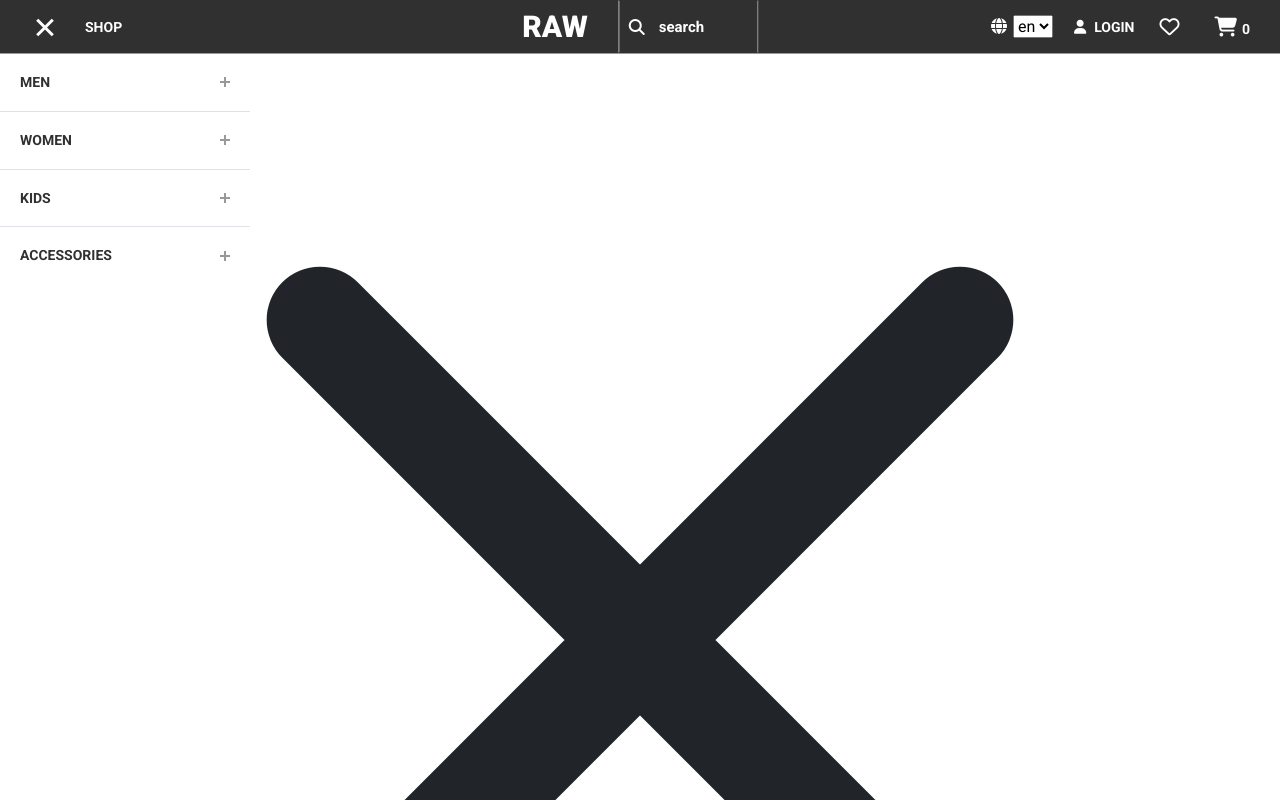
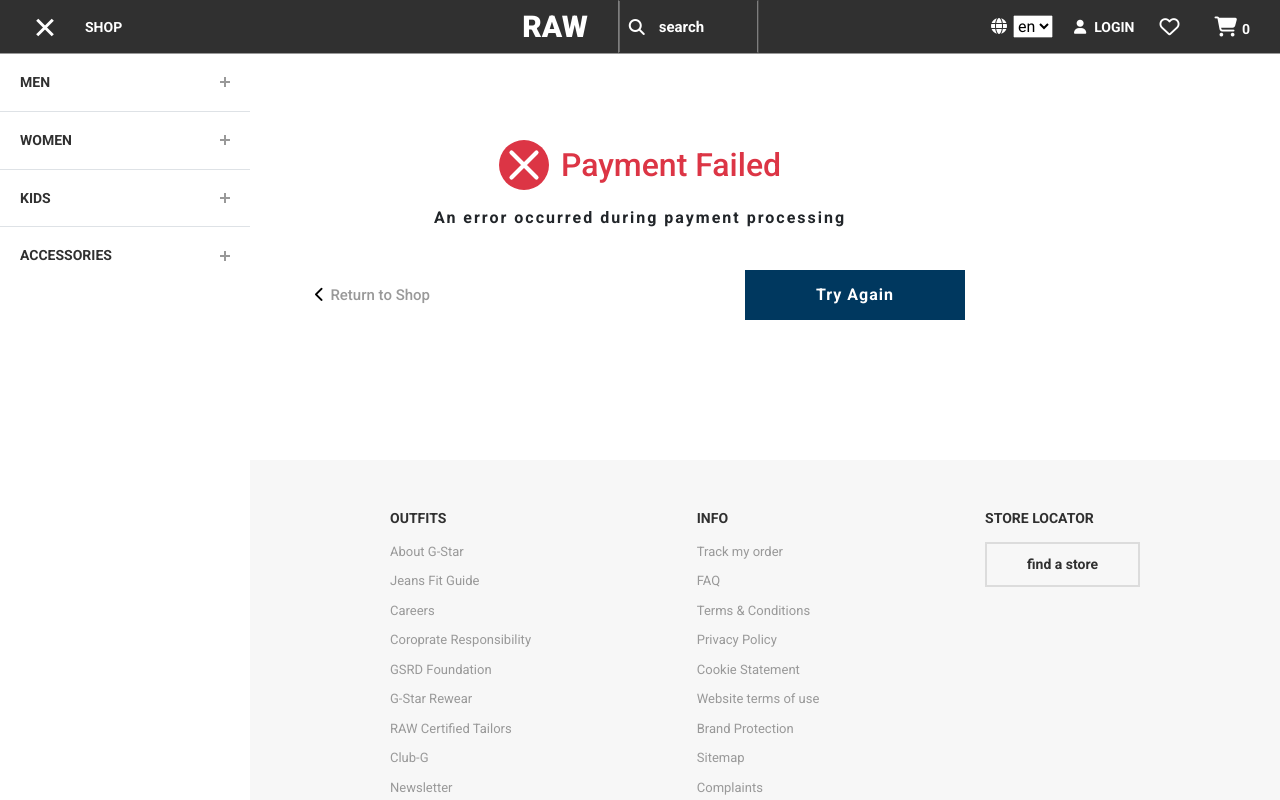
Before and after one commit to islamMohamed29/G-Star, a React (Vite) app: page /payment-failed in a window 1280 px wide. Shown: the top 800 px of the page. Built offline with nearby package versions, Linux system fonts and the light colour scheme.

Commit message:
handle payment successPage and failedPage

```diff
--- a/src/Pages/CheckOut.jsx
+++ b/src/Pages/CheckOut.jsx
@@ -10,9 +10,11 @@
   updateQuantity,
   updateTotalAmount,
 } from "../redux/slices/cart-slice";
+import { MainLoading } from "../components/Loading/MainLoading.jsx";
 export default function CheckOut() {
   const [isProcessing, setIsProcessing] = useState(false);
   const [error, setError] = useState(null);
+  const [isLoading, setIsLoading] = useState(false);
   const isOpen = useSelector((state) => state.layout.navOpen);
   let cartData = useSelector((state) => state.cart.cartItems);
   let subTotal = useSelector((state) => state.cart.subTotal);
@@ -45,6 +47,7 @@
 
   // start payment
   const handlePayment = async (userInfo) => {
+    setIsLoading(true);
     try {
       setIsProcessing(true);
       setError(null);
@@ -82,6 +85,7 @@
   };
   return (
     <div className="checkout_cart">
+      {isLoading && <MainLoading />}
       <div className={`custom-container ${isOpen ? "nav-open" : ""}`}>
         <TopBar isDark={true} />
 
--- a/src/components/Filters/CategoryFilter.jsx
+++ b/src/components/Filters/CategoryFilter.jsx
@@ -165,7 +165,7 @@
           <input
             type="checkbox"
             className="filterCheckBox"
-            name="t_Shirts"
+            name="T-shirts"
             id="tShirtsCheckBox"
             onChange={handleCheckBoxChange}
           />
--- a/src/components/Navbar/Navbar.jsx
+++ b/src/components/Navbar/Navbar.jsx
@@ -241,7 +241,7 @@
                                 </div>
                                 <div className="bottom">
                                   <p>
-                                    {productCart.category} /{" "}
+                                    {productCart.category[0]} /{" "}
                                     {productCart.selectedColor} /{" "}
                                     {productCart.selectedSize} /{" "}
                                     {productCart.quantity}
--- a/src/components/PaymentCallback.jsx
+++ b/src/components/PaymentCallback.jsx
@@ -1,11 +1,12 @@
 import React, { useEffect } from "react";
 import { useNavigate, useSearchParams } from "react-router-dom";
-import { useDispatch } from "react-redux";
+import { useDispatch, useSelector } from "react-redux";
 
 const PaymentCallback = () => {
   const [searchParams] = useSearchParams();
   const navigate = useNavigate();
   const dispatch = useDispatch();
+  let cartData = useSelector((state) => state.cart.cartItems);
 
   useEffect(() => {
     const handlePaymentResponse = () => {
@@ -31,6 +32,7 @@
             currency: searchParams.get("currency"),
             paymentId: searchParams.get("id"),
             createdAt: searchParams.get("created_at"),
+            products: cartData,
             paymentMethod: {
               type: searchParams.get("source_data.type"),
               subType: searchParams.get("source_data.sub_type"),
--- a/src/components/PaymentFailed.jsx
+++ b/src/components/PaymentFailed.jsx
@@ -1,16 +1,20 @@
 import React from "react";
 import { useLocation, Link } from "react-router-dom";
+import Resources from "../locales/Resources.json";
 
 const PaymentFailed = () => {
   const location = useLocation();
   const error =
     location.state?.error || "An error occurred during payment processing";
 
+  let currentLanguage = localStorage.getItem("language")
+    ? localStorage.getItem("language")
+    : "en";
   return (
-    <div className="flex items-center justify-center min-h-screen bg-gray-100">
-      <div className="bg-white p-8 rounded-lg shadow-md max-w-md w-full">
-        <div className="text-center">
-          <div className="w-16 h-16 bg-red-100 rounded-full flex items-center justify-center mx-auto mb-4">
+    <div className="callback_page">
+      <div className="wrapper">
+        <div className="head">
+          <div className="icon_failed">
             <svg
               className="w-8 h-8 text-red-500"
               fill="none"
@@ -25,25 +29,19 @@
               />
             </svg>
           </div>
-          <h2 className="text-2xl font-bold text-gray-800 mb-4">
-            Payment Failed
-          </h2>
-          <p className="text-gray-600 mb-6">{error}</p>
-
-          <div className="space-y-4">
-            <Link
-              to="/checkout"
-              className="block w-full bg-blue-500 text-white py-2 px-4 rounded hover:bg-blue-600 transition"
-            >
-              Try Again
-            </Link>
-            <Link
-              to="/shop"
-              className="block w-full bg-gray-200 text-gray-700 py-2 px-4 rounded hover:bg-gray-300 transition"
-            >
-              Return to Shop
-            </Link>
-          </div>
+          <h2 className="title_faild">Payment Failed</h2>
+        </div>
+        <p className="message">{error}</p>
+        <div className="actions_bottom">
+          <Link to={"/shop"} className={`header_link`}>
+            <span className="icon_left">
+              <i class="fa-solid fa-chevron-left"></i>
+            </span>
+            Return to Shop
+          </Link>
+          <Link className="large_button" to="/checkout/shopping-bag">
+            Try Again
+          </Link>
         </div>
       </div>
     </div>
--- a/src/components/PaymentSuccess.jsx
+++ b/src/components/PaymentSuccess.jsx
@@ -1,21 +1,20 @@
 import React from "react";
 import { useLocation, Link } from "react-router-dom";
+import Resources from "../locales/Resources.json";
 
 const PaymentSuccess = () => {
   const location = useLocation();
   const orderDetails = location.state?.orderDetails;
-
+  let currentLanguage = localStorage.getItem("language")
+    ? localStorage.getItem("language")
+    : "en";
+  console.log(orderDetails, "orderDetails");
   return (
-    <div className="flex items-center justify-center min-h-screen bg-gray-100">
-      <div className="bg-white p-8 rounded-lg shadow-md max-w-md w-full">
-        <div className="text-center">
-          <div className="w-16 h-16 bg-green-100 rounded-full flex items-center justify-center mx-auto mb-4">
-            <svg
-              className="w-8 h-8 text-green-500"
-              fill="none"
-              stroke="currentColor"
-              viewBox="0 0 24 24"
-            >
+    <div className="callback_page">
+      <div className="wrapper">
+        <div className="head">
+          <div className="icon_success">
+            <svg fill="none" stroke="currentColor" viewBox="0 0 24 24">
               <path
                 strokeLinecap="round"
                 strokeLinejoin="round"
@@ -24,37 +23,38 @@
               />
             </svg>
           </div>
-          <h2 className="text-2xl font-bold text-gray-800 mb-4">
-            Payment Successful!
-          </h2>
-          <p className="text-gray-600 mb-6">Thank you for your purchase.</p>
+          <h2>Payment Successful !</h2>
+        </div>
+
+        <p className="message">Thank you for your purchase.</p>
 
         {orderDetails && (
-            <div className="text-left bg-gray-50 p-4 rounded-lg mb-6">
-              <h3 className="font-semibold mb-2">Order Details:</h3>
-              <p>Order ID: {orderDetails.orderId}</p>
+          <div className="order_details">
+            <h4>Order Details:</h4>
+
             <p>
-                Amount: {(orderDetails.amount / 100).toFixed(2)}{" "}
+              <span>Order ID:</span> {orderDetails.orderId}
+            </p>
+            <p>
+              <span>Amount:</span> {(orderDetails.amount / 100).toFixed(2)}{" "}
               {orderDetails.currency}
             </p>
-              <p>Payment Method: {orderDetails.paymentMethod.subType}</p>
+            <p>
+              <span>Payment Method:</span> {orderDetails.paymentMethod.subType}
+            </p>
           </div>
         )}
 
-          <div className="space-y-4">
-            <Link
-              to="/shop"
-              className="block w-full bg-blue-500 text-white py-2 px-4 rounded hover:bg-blue-600 transition"
-            >
-              Continue Shopping
+        <div className="actions_bottom">
+          <Link to={"/shop"} className={`header_link `}>
+            <span className="icon_left">
+              <i class="fa-solid fa-chevron-left"></i>
+            </span>
+            {Resources["continueShopping"][currentLanguage]}
           </Link>
-            <Link
-              to="/orders"
-              className="block w-full bg-gray-200 text-gray-700 py-2 px-4 rounded hover:bg-gray-300 transition"
-            >
+          <Link className="large_button" to="/orders">
             View Orders
           </Link>
-          </div>
         </div>
       </div>
     </div>
--- a/src/json/products.js
+++ b/src/json/products.js
@@ -12,7 +12,7 @@
     brand: "Outfits",
     category: "T_Shirts",
     gender: "men",
-    category: ["t_Shirts", "sweats", "shirts"],
+    category: ["T-shirts", "sweats", "shirts"],
     colors: ["White", "Red"],
     sales: 60,
     discount: 10,
@@ -148,7 +148,7 @@
     price: 99.95,
     brand: "Outfits",
     colors: ["White"],
-    category: ["t_Shirts", "sweats", "shirts"],
+    category: ["T-shirts", "sweats", "shirts"],
     gender: "men",
     sales: 90,
     discount: 20,
--- a/src/sass/components/_MainLoading.scss
+++ b/src/sass/components/_MainLoading.scss
@@ -4,6 +4,11 @@
   display: flex;
   justify-content: center;
   align-items: center;
+  position: fixed;
+  top: 0;
+  left: 0;
+  background-color: hsla(0, 0%, 100%, 0.5);
+  z-index: 99999999999999;
 }
 
 .loader {
--- a/src/sass/main.scss
+++ b/src/sass/main.scss
@@ -9,6 +9,7 @@
 @use "./pages/home";
 @use "./pages/shop";
 @use "./pages/searchPage";
+@use "./pages/paymentCallback";
 @use "./utils/globals";
 @use "./pages/productDetails";
 @use "./components/sideAccordion";
--- /dev/null
+++ b/src/sass/pages/_paymentCallback.scss
@@ -0,0 +1,78 @@
+.callback_page {
+  h3,
+  p,
+  h4 {
+    margin: 0;
+  }
+  a {
+    text-decoration: none;
+  }
+  padding: 140px 0 100px;
+  .wrapper {
+    display: flex;
+    flex-direction: column;
+    justify-content: center;
+    align-items: center;
+    row-gap: 16px;
+    .head {
+      display: flex;
+      align-items: center;
+      justify-content: center;
+      column-gap: 12px;
+      h2 {
+        margin: 0;
+        color: #73c21e;
+      }
+      h2.title_faild {
+        color: #dc3545;
+      }
+    }
+    .icon_success {
+      display: flex;
+      justify-content: center;
+      align-items: center;
+      width: 50px;
+      height: 50px;
+      background-color: #73c21e;
+      color: #fff;
+      border-radius: 50%;
+    }
+    .icon_failed {
+      display: flex;
+      justify-content: center;
+      align-items: center;
+      width: 50px;
+      height: 50px;
+      background-color: #dc3545;
+      color: #fff;
+      border-radius: 50%;
+    }
+
+    p.message {
+      font-weight: bold;
+      text-align: center;
+      width: 100%;
+      letter-spacing: 2px;
+    }
+
+    .order_details {
+      display: flex;
+      align-items: flex-start;
+      justify-content: center;
+      flex-direction: column;
+      gap: 6px;
+      p {
+        span {
+          font-weight: bold;
+          font-size: 14px;
+        }
+      }
+    }
+    .actions_bottom {
+      margin-top: 24px;
+      display: flex;
+      width: 100%;
+      justify-content: space-evenly;
+    }
+  }
+}
--- a/src/services/paymobService.js
+++ b/src/services/paymobService.js
@@ -8,9 +8,6 @@
 
   // Step 1: Authentication Request
   async authenticate() {
-    console.log("API Key:", this.apiKey);
-    console.log("Integration ID:", this.integrationId);
-    console.log("Iframe ID:", this.frameId);
     try {
       const response = await fetch(`${this.baseUrl}/auth/tokens`, {
         method: "POST",
```
Lines whose indentation alone changed are shown as unchanged.
